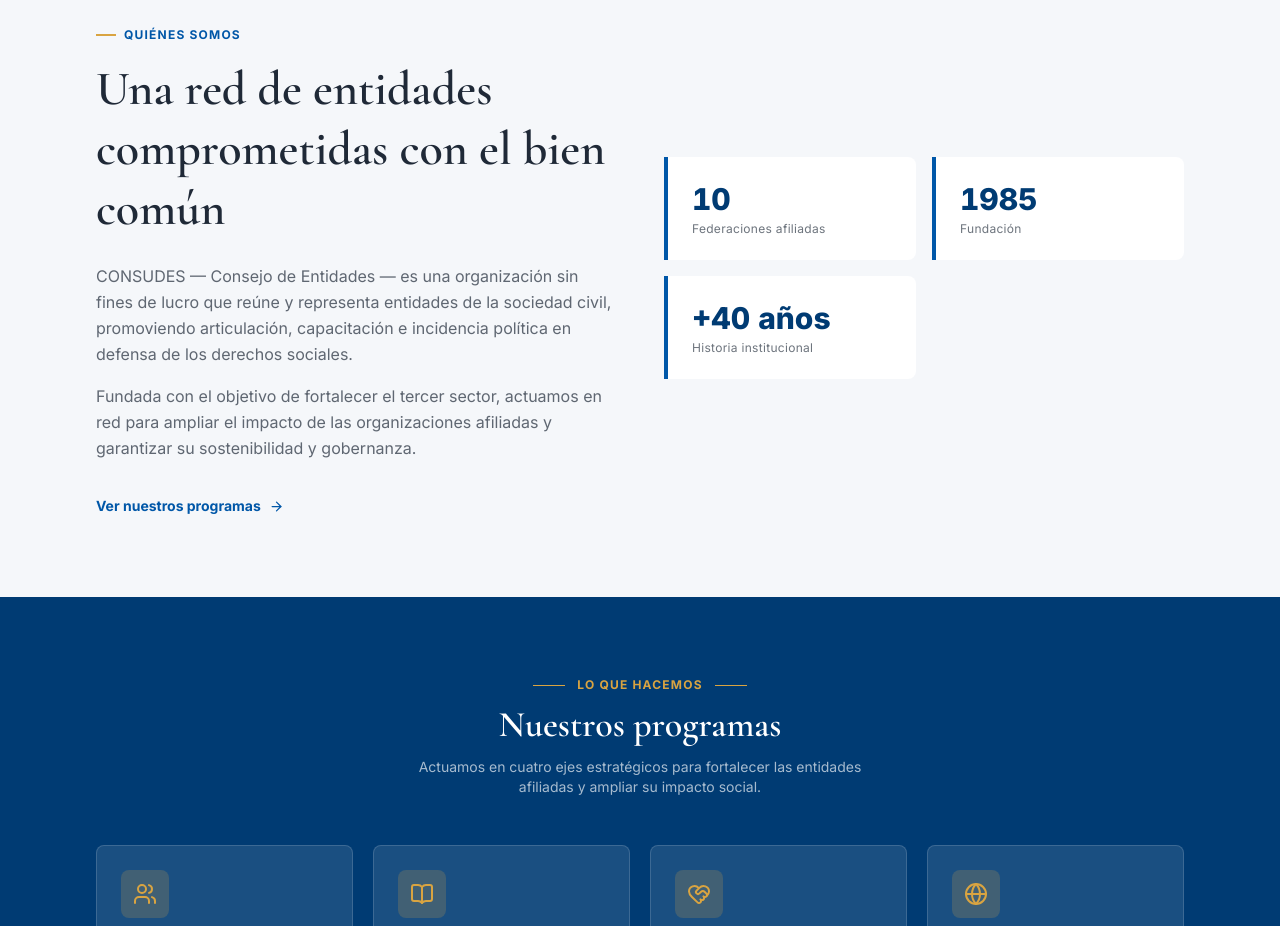
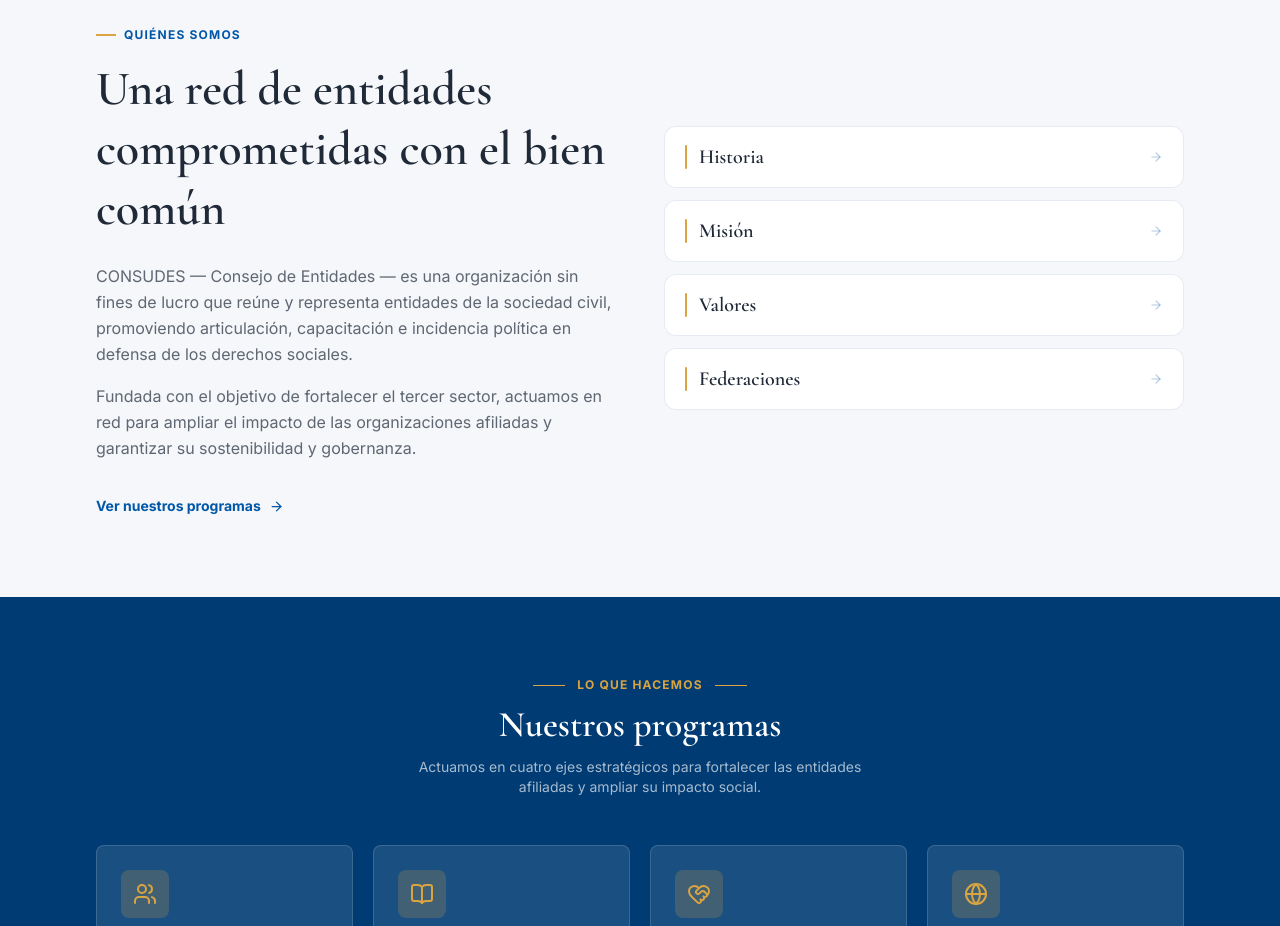
Before and after one commit to lemenezes/consudes-app, a React (Vite) app: page / in a window 1280 px wide. Shown: the part 940-1866 px from the top of the page. Built offline with nearby package versions, Linux system fonts and the light colour scheme; no server answers; the database is empty.

Commit message:
refactor(home): remove stats duplicados da seção Quem somos, substituir por links institucionais

```diff
--- a/src/pages/HomePage.tsx
+++ b/src/pages/HomePage.tsx
@@ -221,20 +221,27 @@ export default function HomePage() {
             </a>
           </div>
 
-          {/* Stats grid */}
-          <div
-            className="grid grid-cols-2 gap-4"
-            aria-label={t.stats.map((s) => `${s.value} ${s.label}`).join(', ')}
-          >
-            {t.stats.map(({ value, label }) => (
-              <div
-                key={label}
-                aria-hidden="true"
-                className="bg-white dark:bg-[#0d1624] border-l-4 border-[#0057A8] dark:border-[#0057A8] rounded-r-lg p-6"
+          {/* Links institucionais */}
+          <div className="flex flex-col gap-3">
+            {[
+              { to: '/historia', label: t.nav.history },
+              { to: '/missao', label: t.nav.mission },
+              { to: '/valores', label: t.nav.values },
+              { to: '/federacoes', label: t.nav.federations },
+            ].map(({ to, label }) => (
+              <Link
+                key={to}
+                to={to}
+                className="group flex items-center justify-between gap-4 bg-white dark:bg-[#0a1e35] border border-slate-200/80 dark:border-white/5 rounded-xl px-5 py-4 hover:border-[#D9A441]/50 hover:shadow-sm transition-all duration-200"
               >
-                <span className="block text-3xl font-extrabold text-[#003B73] dark:text-white tabular-nums">{value}</span>
-                <span className="block text-[#1F2937]/65 dark:text-slate-400 text-xs mt-1 leading-tight tracking-wide">{label}</span>
-              </div>
+                <div className="flex items-center gap-3">
+                  <span className="w-0.5 h-6 bg-[#D9A441] rounded-full shrink-0" />
+                  <span className="font-['Cormorant_Garamond'] text-xl font-semibold text-[#1F2937] dark:text-white group-hover:text-[#0057A8] dark:group-hover:text-[#7ab8f0] transition-colors">
+                    {label}
+                  </span>
+                </div>
+                <ArrowRight size={14} className="text-[#0057A8]/30 dark:text-white/20 shrink-0 group-hover:text-[#D9A441] group-hover:translate-x-0.5 transition-all" />
+              </Link>
             ))}
           </div>
         </div>
```
